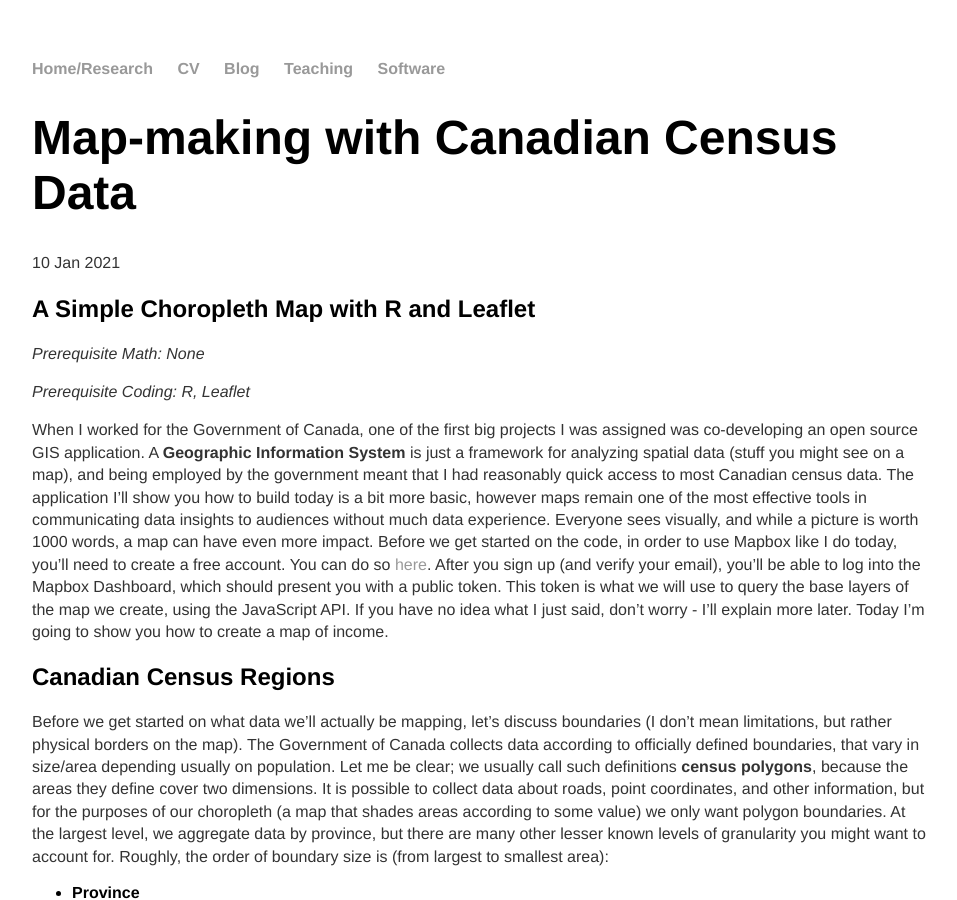
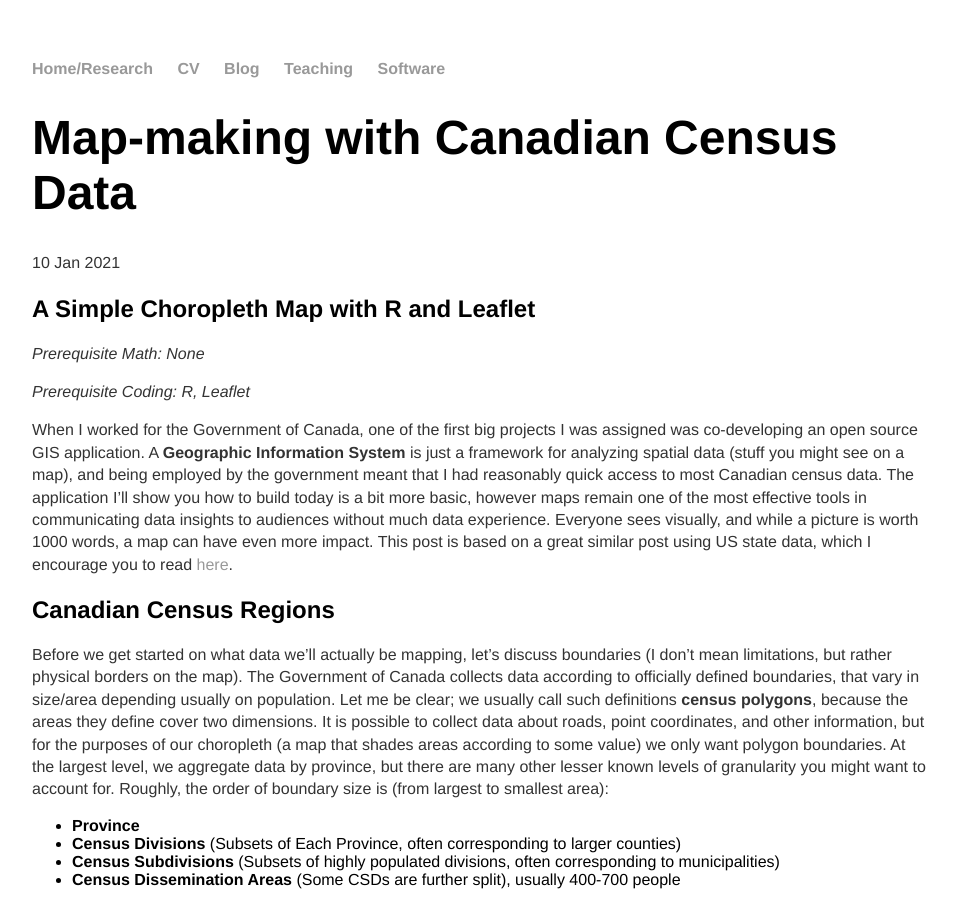
Before and after one commit to 12mre1/12mre1.github.io, a Jekyll site: the page built from _posts/2021-01-10-Mapmaking-with-Canadian-Census-Data.md, in a window 1280 px wide and 900 px high. Shown: the whole window, without its empty margins (160-1117 px from the left). Built offline with Jekyll 4.4.1, drawn with Linux system fonts in a browser that asks for light colours; some of the changed lines change nothing that is shown; some of the changed text lies outside the part shown.

Commit message:
update map post

````diff
--- a/_posts/2021-01-10-Mapmaking-with-Canadian-Census-Data.md
+++ b/_posts/2021-01-10-Mapmaking-with-Canadian-Census-Data.md
@@ -10,7 +10,7 @@
 
 _Prerequisite Coding: R, Leaflet_
 
-When I worked for the Government of Canada, one of the first big projects I was assigned was co-developing an open source GIS application. A __Geographic Information System__ is just a framework for analyzing spatial data (stuff you might see on a map), and being employed by the government meant that I had reasonably quick access to most Canadian census data. The application I'll show you how to build today is a bit more basic, however maps remain one of the most effective tools in communicating data insights to audiences without much data experience. Everyone sees visually, and while a picture is worth 1000 words, a map can have even more impact. Before we get started on the code, in order to use Mapbox like I do today, you'll need to create a free account. You can do so [here](https://account.mapbox.com/auth/signup/). After you sign up (and verify your email), you'll be able to log into the Mapbox Dashboard, which should present you with a public token. This token is what we will use to query the base layers of the map we create, using the JavaScript API. If you have no idea what I just said, don't worry - I'll explain more later. Today I'm going to show you how to create a map of income.
+When I worked for the Government of Canada, one of the first big projects I was assigned was co-developing an open source GIS application. A __Geographic Information System__ is just a framework for analyzing spatial data (stuff you might see on a map), and being employed by the government meant that I had reasonably quick access to most Canadian census data. The application I'll show you how to build today is a bit more basic, however maps remain one of the most effective tools in communicating data insights to audiences without much data experience. Everyone sees visually, and while a picture is worth 1000 words, a map can have even more impact. This post is based on a great similar post using US state data, which I encourage you to read [here](https://rstudio.github.io/leaflet/choropleths.html).
 
 
 ## Canadian Census Regions
@@ -212,10 +212,18 @@
 
 
 library(htmlwidgets)
-saveWidget(m, file=paste0( getwd(), "/data/income-choropleth.html"))
+saveWidget(m, file=paste0( getwd(), "/data/income-choropleth.html"), selfcontained = True)
 ```
 
 <center><iframe
-  src="./data/income-choropleth.html"
+  src="../data/income-choropleth.html"
   style="width:80%; height:300px;"
 ></iframe></center>
+
+That's it! Now you have an incredibly intuitive map that anyone can interact with.
+
+# Further Reading
+
+- [Here](https://jayrobwilliams.com/posts/2020/09/jekyll-html) is a nice post using point data instead of polygons to produce a map in R with Leaflet
+- [Here](https://leafletjs.com/examples/choropleth/) is a similar post to what we did using American state data directly in JavaScript
+- [Here]() is the R Documentation for the `leaflet` package, which I encourage you to explore
````
Also changed, not shown: 3 other files.
